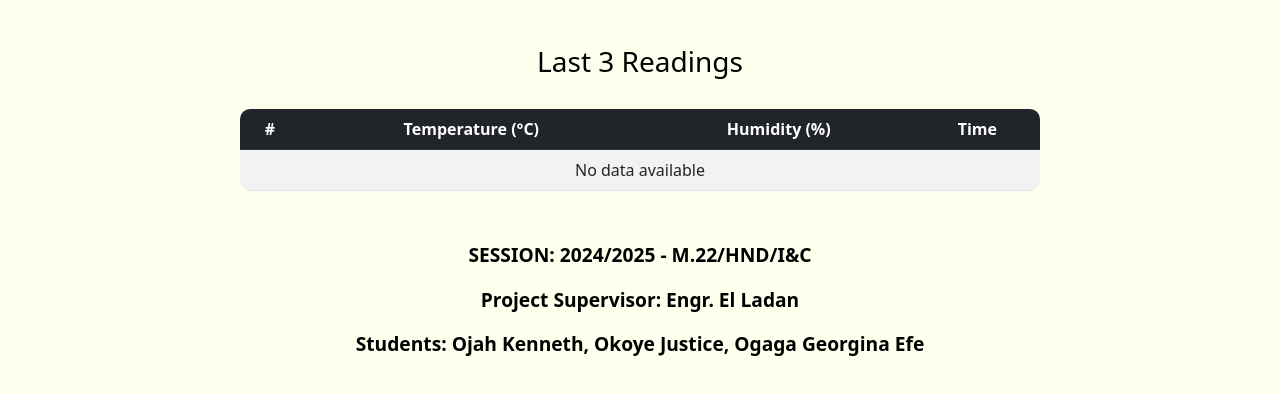
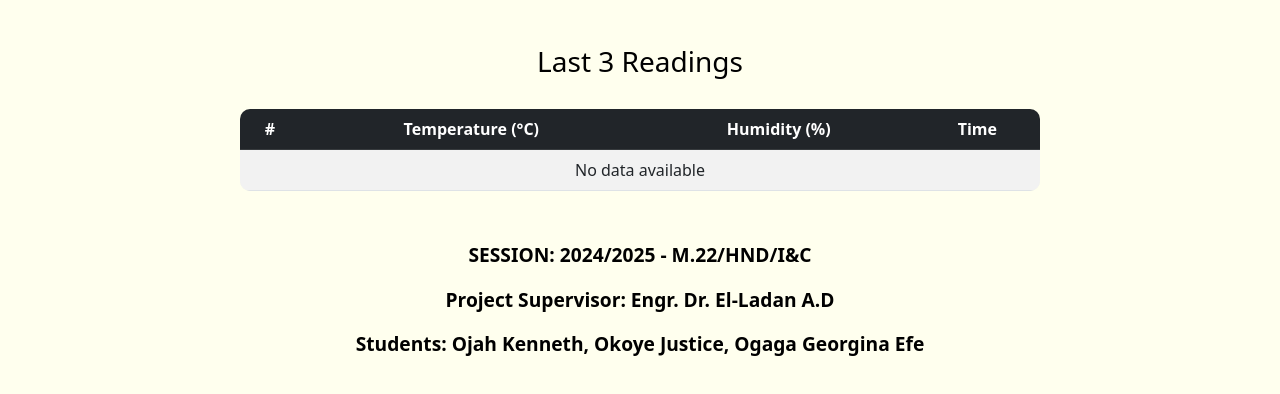
Before and after one commit to mjoghenemaega/temp_tracker, a plain HTML site: page index.html in a window 1280 px wide. Shown: the part 486-880 px from the top of the page. Drawn offline with nearby package versions, Linux system fonts and the light colour scheme; no server answers.

Commit message:
done new chnages

```diff
--- a/index.html
+++ b/index.html
@@ -90,7 +90,7 @@
 
         <div class="footer">
             <p>SESSION: 2024/2025 - M.22/HND/I&C</p>
-            <p>Project Supervisor: Engr. El Ladan</p>
+            <p>Project Supervisor: Engr. Dr. El-Ladan A.D</p>
             <p>Students: Ojah Kenneth, Okoye Justice, Ogaga Georgina Efe</p>
         </div>
     </div>
```
